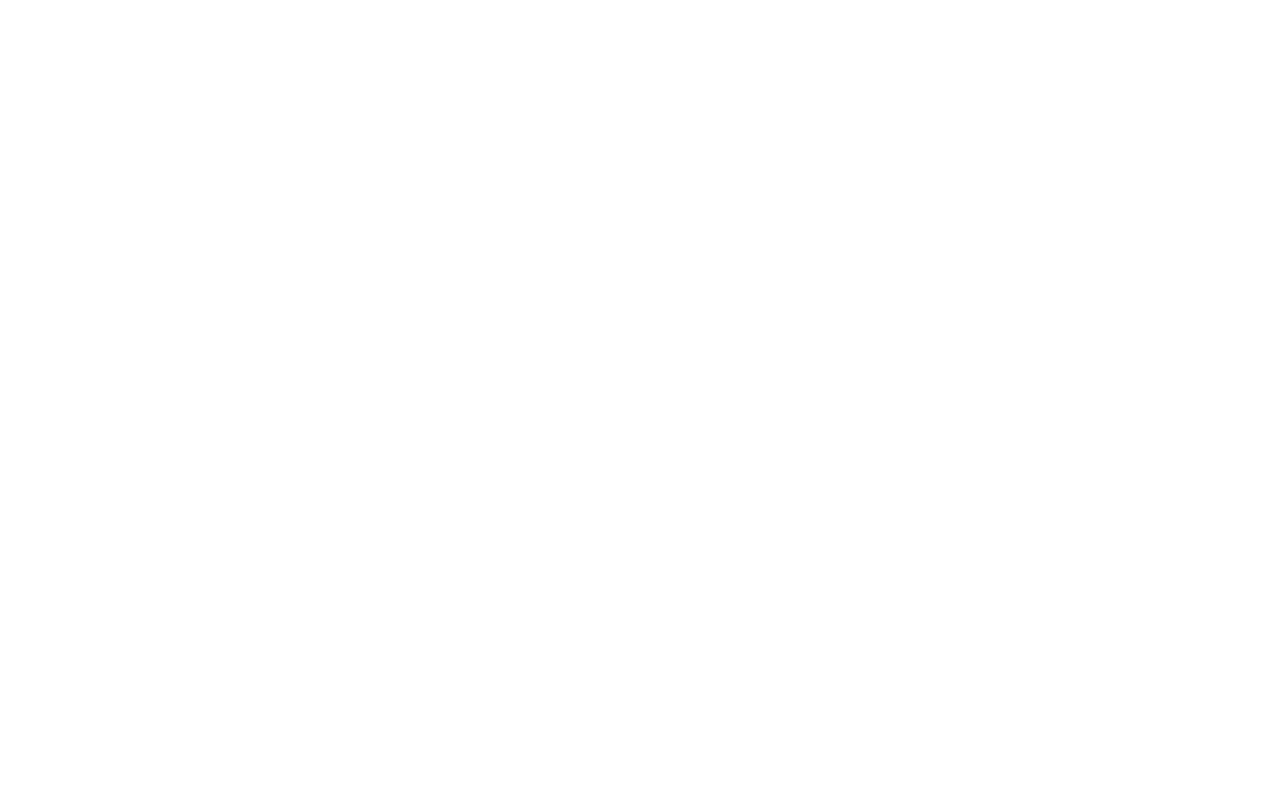
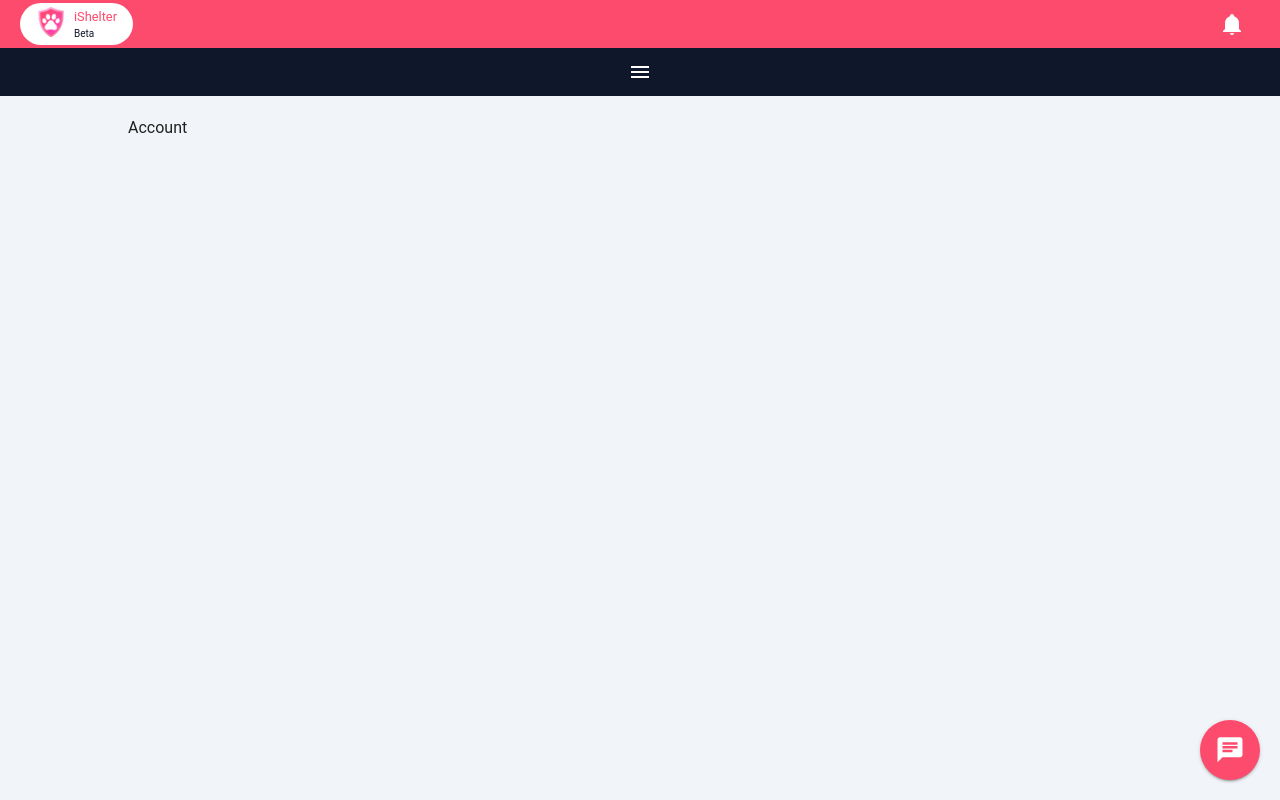
Before and after one commit to Lithos-hub/iShelter-SPA, a Vue app: page /account in a window 1280 px wide. Before the commit this address had no page. Built offline with nearby package versions, Linux system fonts and the light colour scheme; what v-calendar, vue-query would draw is missing.

Commit message:
feat(layout): change secondary navbar; add account section

```diff
--- a/src/components/BaseNavbar.vue
+++ b/src/components/BaseNavbar.vue
@@ -1,5 +1,5 @@
 <template>
-	<v-app-bar density="compact" color="primary" flat class="text-white px-10">
+	<v-app-bar density="compact" color="primary" flat class="text-white px-5">
 		<router-link
 			to="/"
 			class="w-auto relative flex px-4 py-1 bg-white rounded-full hover:scale-105 duration-200">
@@ -13,13 +13,7 @@
 		<v-spacer></v-spacer>
 
 		<v-btn icon>
-			<v-icon>mdi-message</v-icon>
-		</v-btn>
-
-		<v-btn icon>
 			<v-icon>mdi-bell</v-icon>
 		</v-btn>
-
-		<avatar-menu />
 	</v-app-bar>
 </template>
--- a/src/components/SecondaryNavbar.vue
+++ b/src/components/SecondaryNavbar.vue
@@ -1,18 +1,34 @@
 <template>
-	<v-app-bar density="compact" color="black" flat class="text-white">
-		<div v-if="width > 1350" class="flex mx-auto">
+	<v-app-bar v-if="width < 1350" density="compact" color="black" flat class="text-white">
+		<!-- <div v-if="width > 1350" class="flex mx-auto">
 			<NavigationMenu v-for="(item, i) of menuItems" :key="i" :menu-item="item" />
-		</div>
-		<div v-else class="flex gap-5 mx-auto">
+		</div> -->
+		<div class="flex gap-5 mx-auto">
 			<v-btn variant="text" icon="mdi-menu" @click="drawer = !drawer"></v-btn>
 		</div>
 	</v-app-bar>
-	<v-navigation-drawer
-		v-if="width < 1350"
-		v-model="drawer"
-		location="top"
-		class="bg-black h-auto"
-		temporary>
+	<v-navigation-drawer v-if="width > 1350" expand-on-hover rail color="black">
+		<v-list>
+			<v-list-item
+				prepend-avatar="https://this-person-does-not-exist.com/img/avatar-11326f146110d286731a8bc4b9b072f4.jpg"
+				title="Jane Doe"
+				subtitle="jane.doe@example.com"></v-list-item>
+		</v-list>
+
+		<v-divider></v-divider>
+
+		<v-list density="compact" nav>
+			<v-list-item
+				v-for="({ title, icon, to }, i) of menuItems"
+				:key="i"
+				:prepend-icon="icon"
+				:title="title"
+				:value="title"
+				:active="currentRoute === to"
+				@click="goTo(to)" />
+		</v-list>
+	</v-navigation-drawer>
+	<v-navigation-drawer v-else v-model="drawer" location="top" class="bg-black h-auto" temporary>
 		<ul class="w-[75vw] grid grid-cols-3 mx-auto justify-center items-center py-5 bg-black">
 			<NavigationMenu v-for="(item, i) of menuItems" :key="i" class="mx-auto" :menu-item="item" />
 		</ul>
@@ -21,43 +37,67 @@
 
 <script lang="ts" setup>
 import { useDisplay } from 'vuetify';
+import { useRouter } from 'vue-router';
 
 const { width } = useDisplay();
 
 const drawer = ref(false);
+const router = useRouter();
+
+const currentRoute = computed(() => router.options.history.location);
 
 const menuItems = [
 	{
+		title: 'Mi cuenta',
+		to: '/account',
+		icon: 'mdi-cog',
+	},
+	{
 		title: 'Mi organización',
 		to: '/organization',
+		icon: 'mdi-account-multiple',
 	},
 	{
 		title: 'Personas',
 		to: '/people',
+		icon: 'mdi-account-outline',
 	},
 	{
 		title: 'Animales',
 		to: '/animals',
+		icon: 'mdi-paw',
 	},
 	{
 		title: 'Seguimiento',
 		to: '/follow-up',
+		icon: 'mdi-crop-free',
 	},
 	{
 		title: 'Calendario',
 		to: '/calendar',
+		icon: 'mdi-calendar',
 	},
 	{
 		title: 'Estadísticas',
 		to: '/stats',
+		icon: 'mdi-chart-bar',
 	},
 	{
 		title: 'Solicitudes',
 		to: '/applications',
+		icon: 'mdi-message-alert',
 	},
 	{
 		title: 'Estado financiero',
 		to: '/financial',
+		icon: 'mdi-currency-eur',
+	},
+	{
+		title: 'Cerrar sesión',
+		to: '/logout',
+		icon: 'mdi-exit-to-app',
 	},
 ];
+
+const goTo = (to: string) => router.push(to);
 </script>
--- a/src/router/index.ts
+++ b/src/router/index.ts
@@ -10,6 +10,11 @@
 				path: '',
 				name: 'Home',
 				component: () => import(/* webpackChunkName: "home" */ '@/views/landing/LandingView.vue'),
+			},
+			{
+				path: '/account',
+				name: 'Account',
+				component: () => import(/* webpackChunkName: "home" */ '@/views/account/AccountView.vue'),
 			},
 			{
 				path: '/organization',
--- /dev/null
+++ b/src/views/account/AccountView.vue
@@ -0,0 +1,7 @@
+<template>
+	<div>Account</div>
+</template>
+
+<script setup lang="ts"></script>
+
+<style scoped></style>
```
Also changed, not shown: auto-imports.d.ts (+13 -0 lines).
